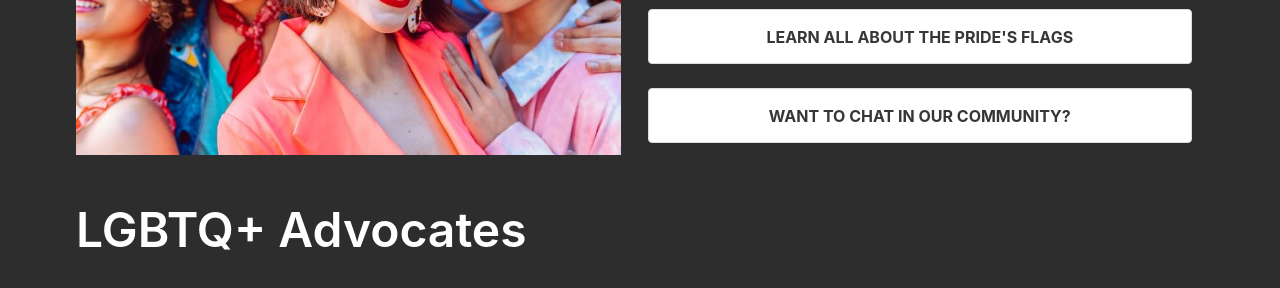
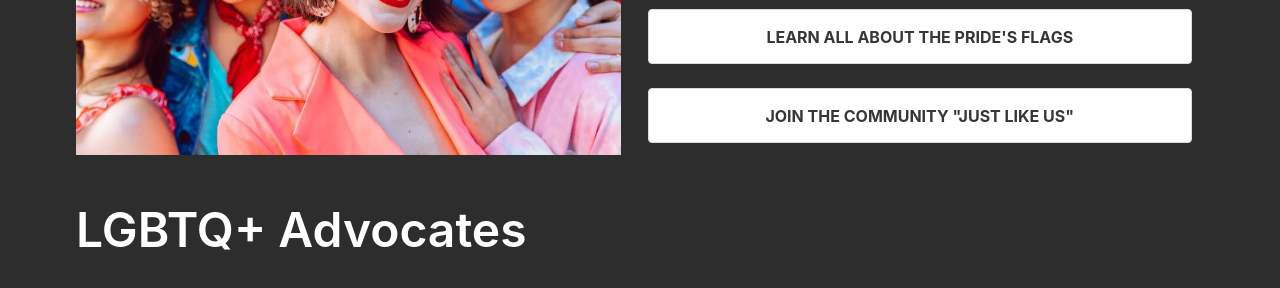
Before and after one commit to andrewdempsey2018/OvertheRainbow, a Flask app: page /support in a window 1280 px wide. Shown: the part 601-889 px from the top of the page. Run offline with Flask 2, Linux system fonts and the light colour scheme.

Commit message:
Update buttons to anchor links support page

```diff
--- a/templates/flags.html
+++ b/templates/flags.html
@@ -3,7 +3,7 @@
 {% block content %}
 <div class="mt-6 container content container-flag-intro">
 <div class="content">
-    <h1 class="title is-1 has-text-white has-text-centered"> {{ page_title }}</h1>
+    <h1 class="px-5 title is-1 has-text-white"> {{ page_title }}</h1>
     <p class="px-5 is-size-5">
         Somewhere over the rainbow...there is a great variety of lags, representing the multiple facets and diversity
         within the LGBTQ community. </p>
--- a/templates/support.html
+++ b/templates/support.html
@@ -19,12 +19,12 @@
                     </p>
                 </div>
                 <div class="tile is-child">
-                    <button class="button btn-support is-fullwidth is-uppercase has-text-weight-bold is-size-6">
+                    <a href="{{ url_for('flags') }}" class="button btn-support is-fullwidth is-uppercase has-text-weight-bold is-size-6">
                         Learn all about the Pride's Flags
-                    </button>
-                    <button class="mt-5 button btn-support is-fullwidth is-uppercase has-text-weight-bold is-size-6">
-                        Want to chat in our community?
-                    </button>
+                    </a>
+                    <a href="https://www.justlikeus.org/" target="_blank" class="mt-5 button btn-support is-fullwidth is-uppercase has-text-weight-bold is-size-6">
+                        Join the community "Just like us"
+                    </a>
                 </div>
             </div>
         </div>
```
